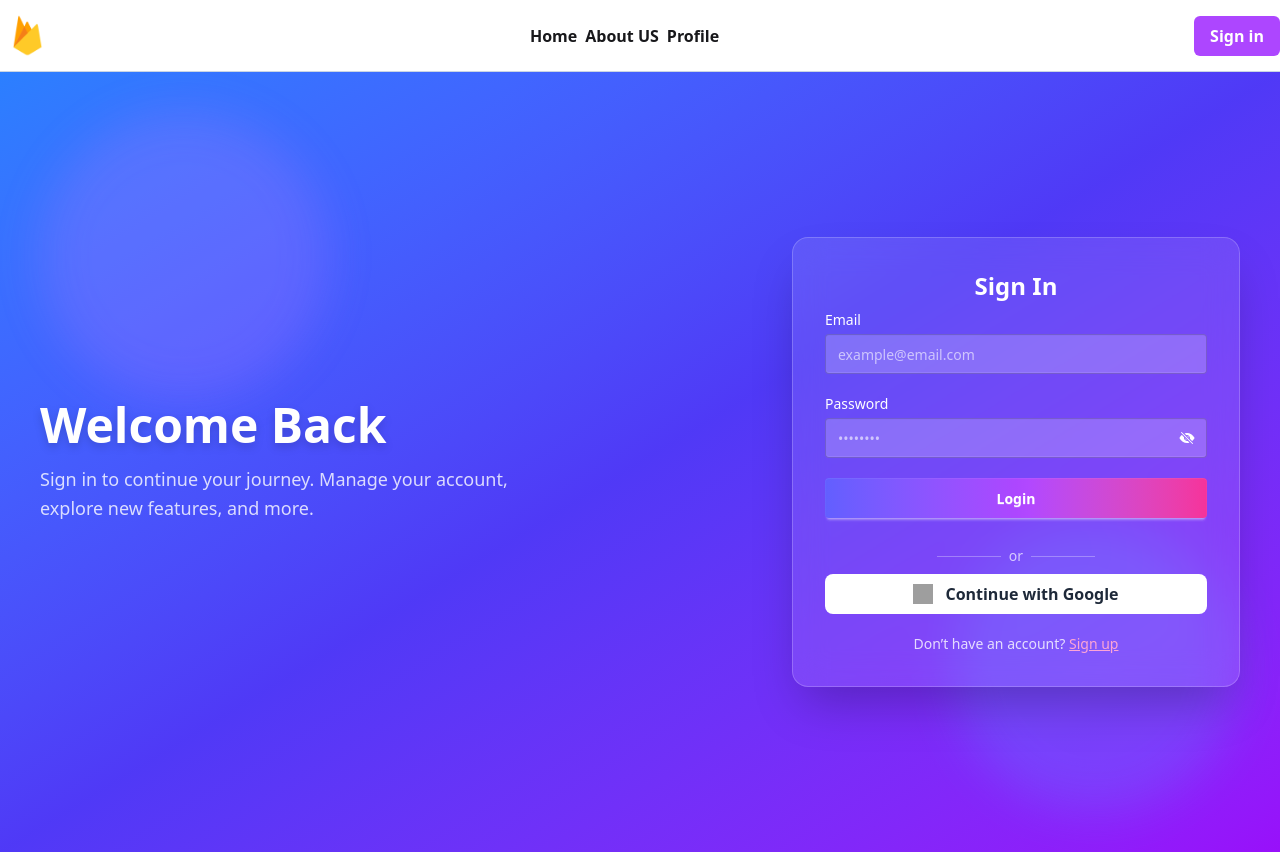
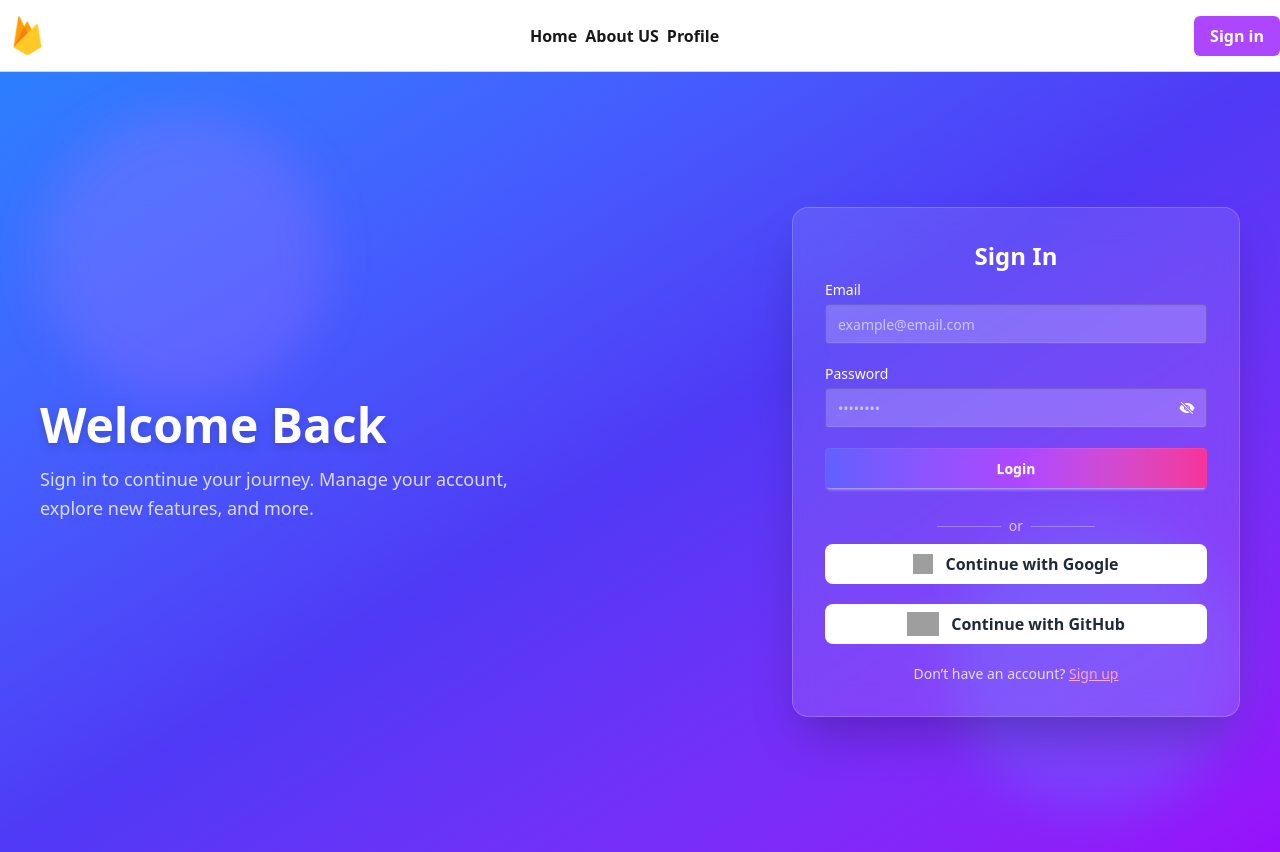
Before and after one commit to rakibhassannayem/firebase-fighter, a React (Vite) app: page /signin in a window 1280 px wide. Built offline with nearby package versions, Linux system fonts and the light colour scheme; grey boxes are pictures that could not be loaded.

Commit message:
github sign in

```diff
--- a/src/pages/Signin.jsx
+++ b/src/pages/Signin.jsx
@@ -5,6 +5,7 @@ import { IoEyeOff } from "react-icons/io5";
 import { useState } from "react";
 import { toast } from "react-toastify";
 import {
+  GithubAuthProvider,
   GoogleAuthProvider,
   signInWithEmailAndPassword,
   signInWithPopup,
@@ -13,6 +14,7 @@ import {
 import { auth } from "../firebase/firebase.config";
 
 const googleProvider = new GoogleAuthProvider();
+const provider = new GithubAuthProvider();
 
 const Signin = () => {
   const [user, setUser] = useState(null);
@@ -82,6 +84,16 @@ const Signin = () => {
       .catch((err) => toast.error(err.message));
   };
 
+  const handleGithubSignin = () => {
+    signInWithPopup(auth, provider)
+      .then((res) => {
+        console.log(res);
+        setUser(res.user);
+        toast.success("Signed in Successfully");
+      })
+      .catch((err) => toast.error(err.message));
+  };
+
   const handleSignOut = () => {
     signOut(auth)
       .then(() => {
@@ -92,6 +104,7 @@ const Signin = () => {
         toast.error(e.message);
       });
   };
+
   return (
     <div className="min-h-[calc(100vh-20px)] flex items-center justify-center bg-gradient-to-br from-blue-500 via-indigo-600 to-purple-600 relative overflow-hidden">
       {/* Animated glow orbs */}
@@ -184,6 +197,20 @@ const Signin = () => {
                   Continue with Google
                 </button>
 
+                {/* Github Signin */}
+                <button
+                  type="button"
+                  onClick={handleGithubSignin}
+                  className="flex items-center justify-center gap-3 bg-white text-gray-800 px-5 py-2 rounded-lg w-full font-semibold hover:bg-gray-100 transition-colors cursor-pointer"
+                >
+                  <img
+                    src="https://www.svgrepo.com/show/448225/github.svg"
+                    alt="google"
+                    className="h-6"
+                  />
+                  Continue with GitHub
+                </button>
+
                 <p className="text-center text-sm text-white/80 mt-3">
                   Don’t have an account?{" "}
                   <Link
```
